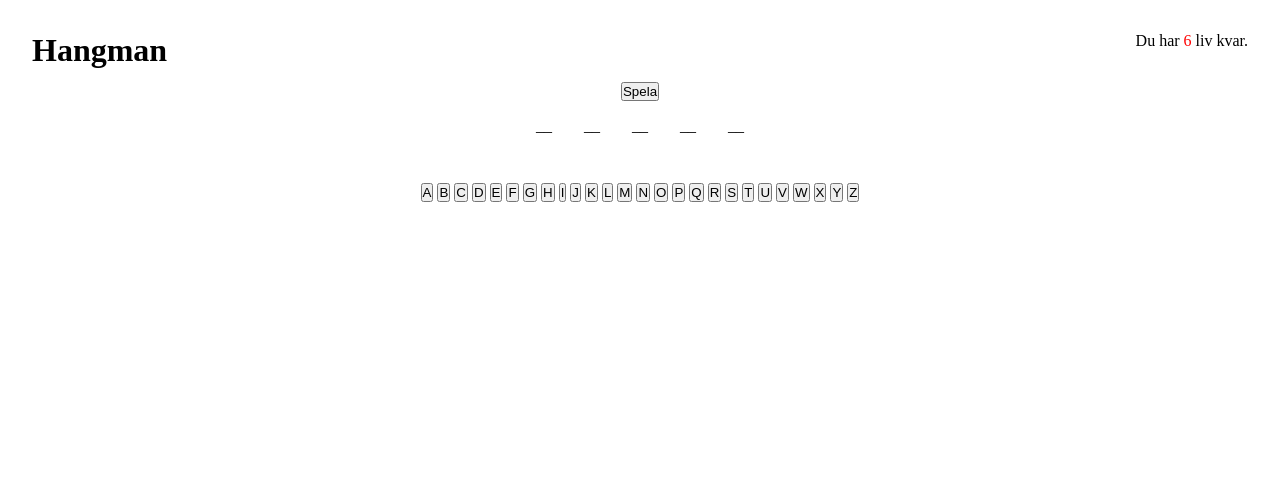
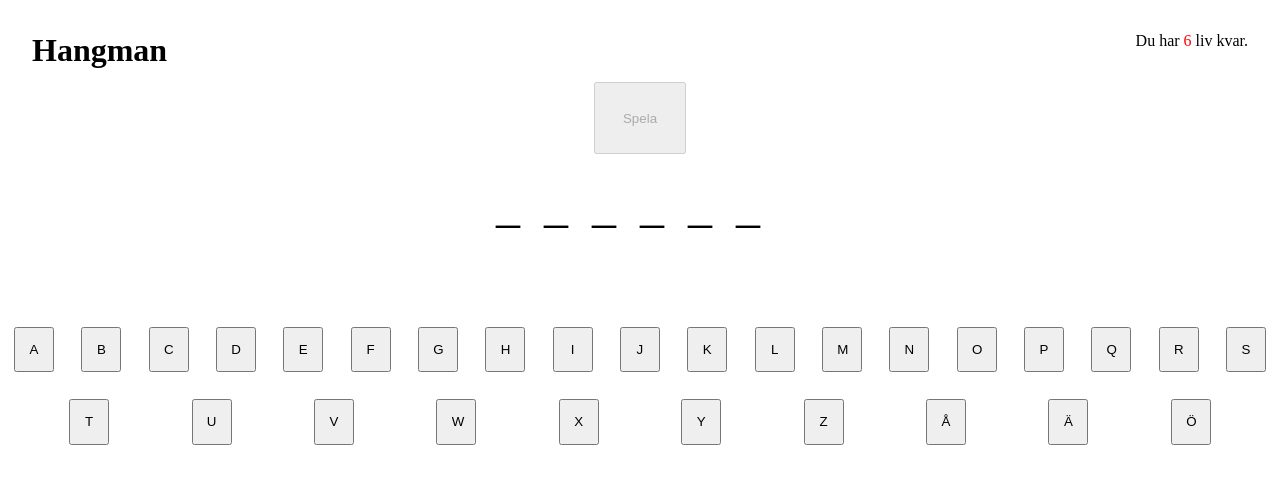
Before and after one commit to r-eldblad/u03-hangman, a plain HTML site: page index.html in a window 1280 px wide. Both pictures are taken after a click on the button "Spela". Drawn offline with Linux system fonts and the light colour scheme.

Commit message:
game as it is right now

```diff
--- a/index.html
+++ b/index.html
@@ -14,36 +14,39 @@
     <div class="new-game">
       <button id="play">Spela</button>
       <div id="hangman"></div>
-      <div class="selected-word"></div>
+      <p class="selected-word"></p>
     </div>
 
     <div class="characters">
-      <button class="character" id="A">A</button>
-      <button class="character" id="B">B</button>
-      <button class="character" id="C">C</button>
-      <button class="character" id="D">D</button>
-      <button class="character" id="E">E</button>
-      <button class="character" id="F">F</button>
-      <button class="character" id="G">G</button>
-      <button class="character" id="H">H</button>
-      <button class="character" id="I">I</button>
-      <button class="character" id="J">J</button>
-      <button class="character" id="K">K</button>
-      <button class="character" id="L">L</button>
-      <button class="character" id="M">M</button>
-      <button class="character" id="N">N</button>
-      <button class="character" id="O">O</button>
-      <button class="character" id="P">P</button>
-      <button class="character" id="Q">Q</button>
-      <button class="character" id="R">R</button>
-      <button class="character" id="S">S</button>
-      <button class="character" id="T">T</button>
-      <button class="character" id="U">U</button>
-      <button class="character" id="V">V</button>
-      <button class="character" id="W">W</button>
-      <button class="character" id="X">X</button>
-      <button class="character" id="Y">Y</button>
-      <button class="character" id="Z">Z</button>
+      <button class="letters" id="A" disabled>A</button>
+      <button class="letters" id="B" disabled>B</button>
+      <button class="letters" id="C" disabled>C</button>
+      <button class="letters" id="D" disabled>D</button>
+      <button class="letters" id="E" disabled>E</button>
+      <button class="letters" id="F" disabled>F</button>
+      <button class="letters" id="G" disabled>G</button>
+      <button class="letters" id="H" disabled>H</button>
+      <button class="letters" id="I" disabled>I</button>
+      <button class="letters" id="J" disabled>J</button>
+      <button class="letters" id="K" disabled>K</button>
+      <button class="letters" id="L" disabled>L</button>
+      <button class="letters" id="M" disabled>M</button>
+      <button class="letters" id="N" disabled>N</button>
+      <button class="letters" id="O" disabled>O</button>
+      <button class="letters" id="P" disabled>P</button>
+      <button class="letters" id="Q" disabled>Q</button>
+      <button class="letters" id="R" disabled>R</button>
+      <button class="letters" id="S" disabled>S</button>
+      <button class="letters" id="T" disabled>T</button>
+      <button class="letters" id="U" disabled>U</button>
+      <button class="letters" id="V" disabled>V</button>
+      <button class="letters" id="W" disabled>W</button>
+      <button class="letters" id="X" disabled>X</button>
+      <button class="letters" id="Y" disabled>Y</button>
+      <button class="letters" id="Z" disabled>Z</button>
+      <button class="letters" id="Å" disabled>Å</button>
+      <button class="letters" id="Ä" disabled>Ä</button>
+      <button class="letters" id="Ö" disabled>Ö</button>
     </div>
   </body>
 </html>
--- a/script.js
+++ b/script.js
@@ -1,5 +1,7 @@
-const selectWord = () => {
-  const words = [
+
+
+const randomizeWord = () => {
+  const wordList = [
     "hospital",
     "operation",
     "ambulance",
@@ -11,23 +13,59 @@ const selectWord = () => {
     "mother",
     "father",
     "yxa",
+    "båt",
   ];
 
-  const selectedWord = words[Math.floor(Math.random() * words.length)];
-  const characterArray = selectedWord.split("");
-  console.log(selectedWord);
-  return characterArray;
-};
-
-const displayLines = (characterArray) => {
-  for (i = 0; i < characterArray.length; i++) {
-    const line = document.createElement("P");
-    line.innerHTML = "__";
-    document.querySelector("#hangman").appendChild(line);
-  }
+  const randomizedWord = wordList[Math.floor(Math.random() * wordList.length)];
+  return randomizedWord.toUpperCase().split("");
 };
 
 const playGame = document.querySelector("#play");
+const charButtons = document.querySelectorAll(".letters");
+let selectedWord = document.querySelector(".selected-word");
+const lifeCount = document.querySelector("#life-count");
+const lifeParagraph = document.getElementById("life");
+
 playGame.addEventListener("click", () => {
-  displayLines(selectWord());
-});
+  playGame.disabled = true;
+
+  const word = randomizeWord();
+  let answerArray = [];
+  let life = 6;
+
+  for (i = 0; i < word.length; i++) {
+    answerArray[i] = "_";
+    selectedWord.innerHTML = answerArray.join("");
+  };
+
+  for (let i = 0; i < charButtons.length; i++) {
+    charButtons[i].disabled = false;
+    charButtons[i].addEventListener("click", () => {
+      const guess = charButtons[i].innerHTML;
+      if (word.includes(guess)) {
+
+        //console.log(selectedWord.innerHTML.substring(0, word.indexOf(guess)));
+        //selectedWord.innerHTML[word.indexOf(guess)] = guess;
+
+          let updateGuess = selectedWord.innerHTML.substring(0, word.indexOf(guess)) + guess + selectedWord.innerHTML.substring(word.indexOf(guess) + 1);
+          selectedWord.innerHTML = updateGuess;
+
+
+      } else {
+        lifeCount.innerHTML = --life;
+        if (life <= 0) {
+          lifeParagraph.innerHTML = "GAME OVER!";
+          lifeParagraph.style.color = "red";
+          lifeParagraph.style.fontSize = "x-large";
+        }
+      }
+
+    })
+  }
+
+
+
+
+  console.log(word);
+  console.log(answerArray);
+}); // Slutet av playgame
--- a/style.css
+++ b/style.css
@@ -16,14 +16,26 @@ h1 {
   clear: both;
 }
 
+.selected-word {
+  margin-top: 0.5em;
+  font-size: 3em;
+  letter-spacing: 0.5em;
+}
+
 .characters {
-  text-align: center;
+  display: flex;
+  justify-content: space-evenly;
+  flex-wrap: wrap;
 }
 
 p {
   display: inline-block;
   margin: 1em;
   font-weight: 1em;
+}
+
+#play {
+  padding: 2em;
 }
 
 #life {
@@ -34,3 +46,10 @@ p {
 #life-count {
   color: red;
 }
+
+
+.letters {
+  width: 3em;
+  padding: 1em;
+  margin: 1em;
+}
```
Also changed, not shown: readme.txt (added).
